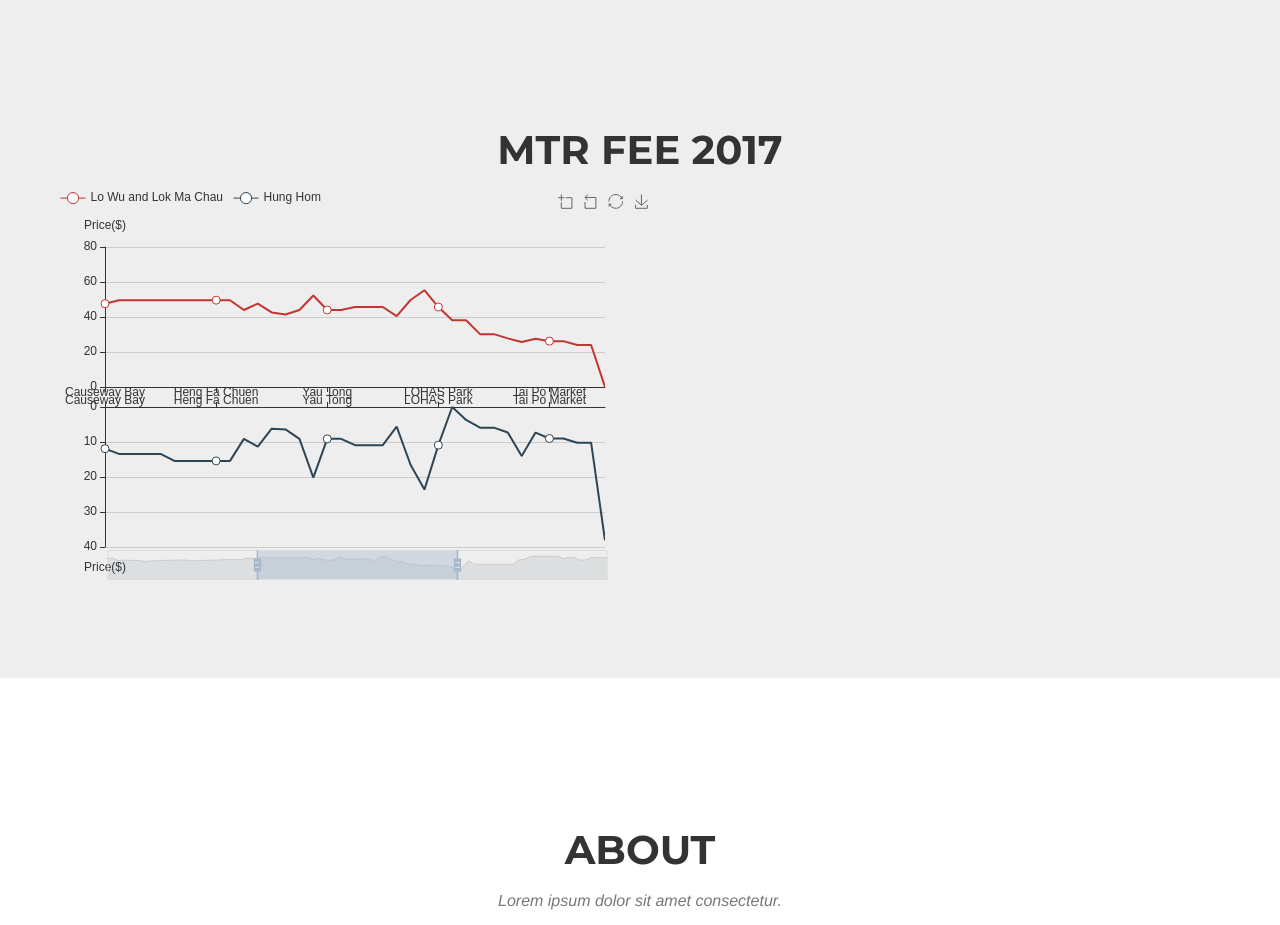
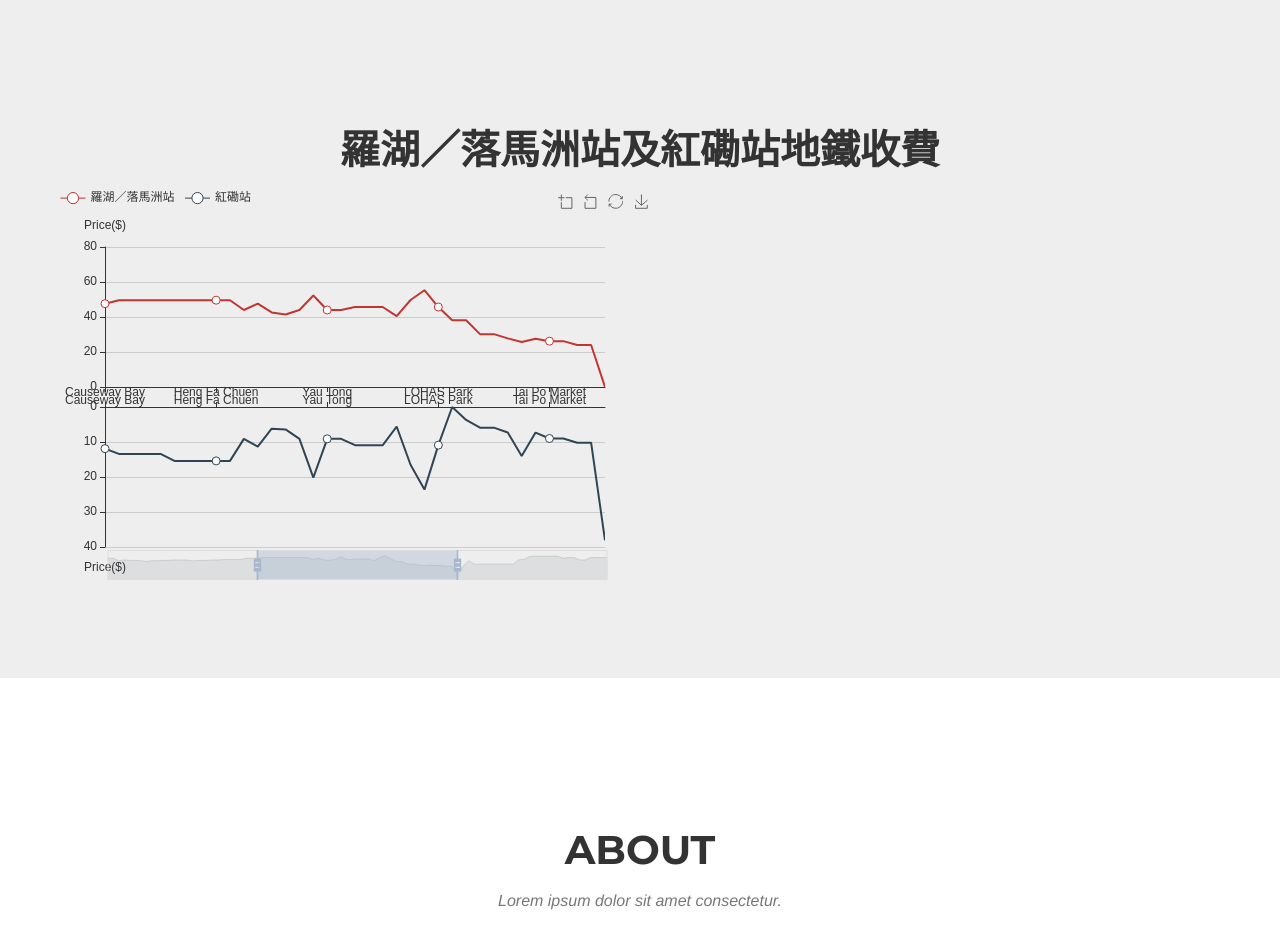
Before and after one commit to ianmaksh/homework5, a website: page index.html in a window 1280 px wide. Shown: the part 1480-2405 px from the top of the page. Drawn offline with nearby package versions, Linux system fonts and the light colour scheme; a web font is replaced by a local one.

Commit message:
Update index.html

```diff
--- a/index.html
+++ b/index.html
@@ -237,7 +237,7 @@
         <div class="container">
             <div class="row">
                 <div class="col-lg-12 text-center">
-                    <h2 class="section-heading">MTR Fee 2017</h2>
+                    <h2 class="section-heading">羅湖／落馬洲站及紅磡站地鐵收費</h2>
                 </div>
 
                     <div id="main2" style="width: 600px;height:400px;"></div>
@@ -256,7 +256,7 @@
         }
     },
     legend: {
-        data:['Lo Wu and Lok Ma Chau','Hung Hom'],
+        data:['羅湖／落馬洲站','紅磡站'],
         x: 'left'
     },
     toolbox: {
@@ -325,7 +325,7 @@
     ],
     series : [
         {
-            name:'Lo Wu and Lok Ma Chau',
+            name:'羅湖／落馬洲站',
             type:'line',
             symbolSize: 8,
             hoverAnimation: false,
@@ -334,7 +334,7 @@
                             ]
         },
         {
-            name:'Hung Hom',
+            name:'紅磡站',
             type:'line',
             xAxisIndex: 1,
             yAxisIndex: 1,
```
